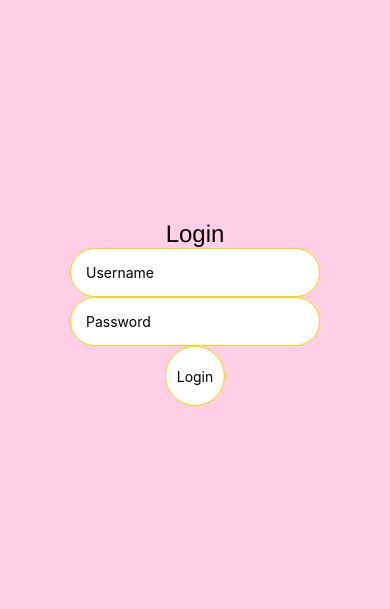
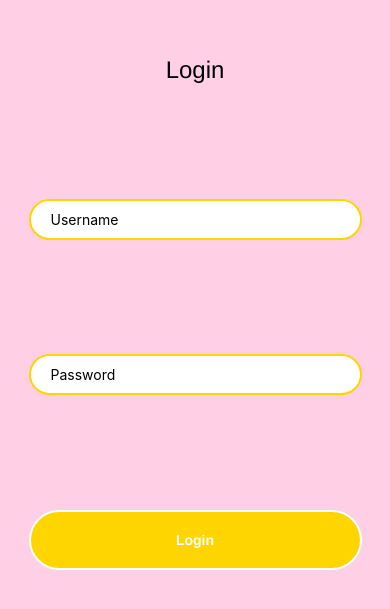
Before and after one commit to ImogenSibley/MobileAppDevAssignment, a React Native app: screen / in a window 390 px wide. Shown: the part 149-758 px from the top of the page. Built offline with nearby package versions, Linux system fonts and the light colour scheme.

Commit message:
Added Screens Folder, Login Screen, Custom Input and Button Components.

```diff
--- a/App.js
+++ b/App.js
@@ -1,66 +1,26 @@
 import { StatusBar } from 'expo-status-bar';
-import { KeyboardAvoidingView, View, StyleSheet, Text, ScrollView, TextInput, Keyboard, Platform, TouchableOpacity } from 'react-native';
+import { KeyboardAvoidingView, View, StyleSheet, Text, ScrollView, TextInput, Keyboard, Platform, TouchableOpacity, SafeAreaView } from 'react-native';
 import React, { useState } from 'react';
-import Task from './components/Task';
+import Login from './screens/Login';
 
 //----------------------------------------------
-//Login Screen
+//App Main
 
-export default function App() {
 
+const App = () => {
 	return (
-		<View style={styles.container}>
-			{/*Login Title*/}
-			<View style={styles.tasksWrapper}>
-				<Text style={styles.sectionTitle}>Login</Text>
-
-			</View>
-
-			{/*Text Input for logging in*/}
-			<TextInput style={styles.input} placeholder={'Username'} />
-			<TextInput style={styles.input} placeholder={'Password'} />
-			<View style={styles.button}>
-				<Text style={styles.addText}>Login</Text>
-			</View>
-		</View>
-
+	<SafeAreaView style={styles.root}>
+		<Login />
+		</SafeAreaView>
 	);
 }
 
 const styles = StyleSheet.create({
-	container: {
+	root: {
 		flex: 1,
 		backgroundColor: '#ffcfe6',
-		justifyContent: 'center',
-		alignItems: 'center',
-
-	},
-	tasksWrapper: {
-		paddingTop: 80,
-		paddingHorizontal: 40,
-	},
-	sectionTitle: {
-		fontSize: 24,
-		fontFamily: 'helvetica',
-	},
-	button: {
-		width: 60,
-		height: 60,
-		backgroundColor: '#fff',
-		borderRadius: 60,
-		justifyContent: 'center',
-		alignItems: 'center',
-		borderColor: '#ffd500',
-		borderWidth: 1,
-	},
-	input: {
-		paddingVertical: 15,
-		paddingHorizontal: 15,
-		backgroundColor: '#fff',
-		borderRadius: 60,
-		borderColor: '#ffd500',
-		borderWidth: 1,
-		width: 250,
-	},
+	}
 
 });
+
+export default App;
--- /dev/null
+++ b/assets/index.js
@@ -0,0 +1 @@
+export const rocket = require('./rocket.png');
--- /dev/null
+++ b/components/customButton.js
@@ -0,0 +1,32 @@
+import React from 'react';
+import { View, Text, StyleSheet, Pressable } from 'react-native';
+
+//--------------------------
+//Custom Button for Logging In
+const customButton = ({ onPress, text }) => {
+	return (
+		<Pressable onPress={onPress} style={styles.button}>
+		<Text style={styles.text}> {text} </Text>
+		</Pressable>
+	);
+};
+
+const styles = StyleSheet.create({
+	button: {
+		width: '90%',
+		height: 60,
+		backgroundColor: '#ffd500',
+		borderRadius: 60,
+		justifyContent: 'center',
+		alignItems: 'center',
+		borderColor: '#fff',
+		borderWidth: 2,
+	},
+	text: {
+		fontWeight: 'bold',
+		color: 'white',
+		fontFamily: 'helvetica'
+	}
+});
+
+export default customButton;
--- /dev/null
+++ b/components/customInput.js
@@ -0,0 +1,38 @@
+import React from 'react';
+import { View, Text, TextInput, StyleSheet } from 'react-native';
+//-------------------------------
+//Custom Inputs for Username and Password
+
+const customInput = ({value, setValue, placeholder, secureTextEntry}) => {
+	return (
+		<View style={styles.container}>
+		<TextInput
+			value={value}
+			onChangeText={setValue}
+			style={styles.input}
+			placeholder={placeholder}
+			secureTextEntry={secureTextEntry}
+			/>
+		</View>
+	);
+}
+
+const styles = StyleSheet.create({
+	container: {
+		backgroundColor: '#fff',
+		width: '90%',
+
+		borderRadius: 60,
+		borderColor: '#ffd500',
+		borderWidth: 2,
+
+
+},
+	input: {
+		paddingHorizontal: 20,
+		paddingVertical: 10,
+		borderRadius: 60,
+	},
+});
+
+export default customInput
--- /dev/null
+++ b/screens/Login/Login.js
@@ -0,0 +1,60 @@
+import React from 'react';
+import { useState } from 'react';
+import { View, Text, StyleSheet, TextInput, Image } from 'react-native';
+//import { rocket } from '../assets';
+import CustomInput from '../../components/customInput';
+import CustomButton from '../../components/customButton';
+//----------------------------------------------
+//Login Screen
+
+const Login = () => {
+
+	const [username, setUsername] = useState('');
+	const [password, setPassword] = useState('');
+
+	const onLoginPressed = () => {
+		console.warn("Username: "+username);
+		console.warn("Password: "+password);
+	}
+
+	return (
+		<View style={styles.container}>
+			{/*Spacebook Logo*/}
+			{/*Login Title*/}
+			<View style={styles.titleContainer}>
+				<Text style={styles.sectionTitle}>Login</Text>
+
+			</View>
+
+			{/*Text Input for logging in*/}
+			<CustomInput placeholder="Username" value={username} setValue={setUsername} />
+			<CustomInput secureTextEntry={true} placeholder="Password" value={password} setValue={setPassword} />
+
+			{/*Button to Click Login*/}
+			<CustomButton text="Login" onPress={onLoginPressed} />
+		</View>
+	);
+}
+
+const styles = StyleSheet.create({
+	logo: {
+		width: 120,
+		height: 120,
+	},
+	container: {
+		flex: 1,
+		justifyContent: 'space-evenly',
+		alignItems: 'center',
+		padding: 10
+	},
+	titleContainer: {
+		paddingTop: 80,
+		paddingHorizontal: 40,
+	},
+	sectionTitle: {
+		fontSize: 24,
+		fontFamily: 'helvetica',
+	}
+});
+
+export default Login
--- /dev/null
+++ b/screens/Login/index.js
@@ -0,0 +1 @@
+export { default } from './Login';
```
Also changed, not shown: assets/rocket.png (added).
